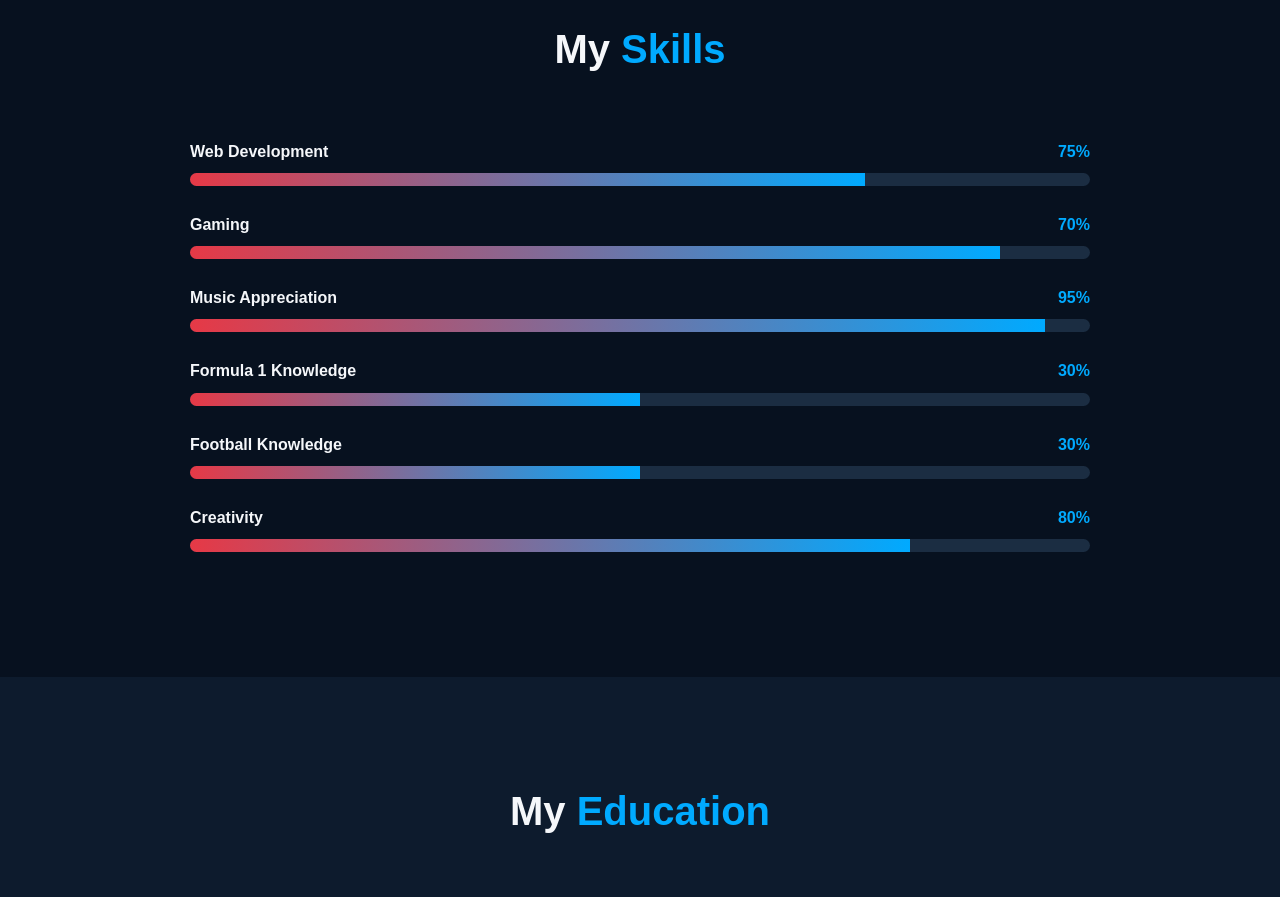
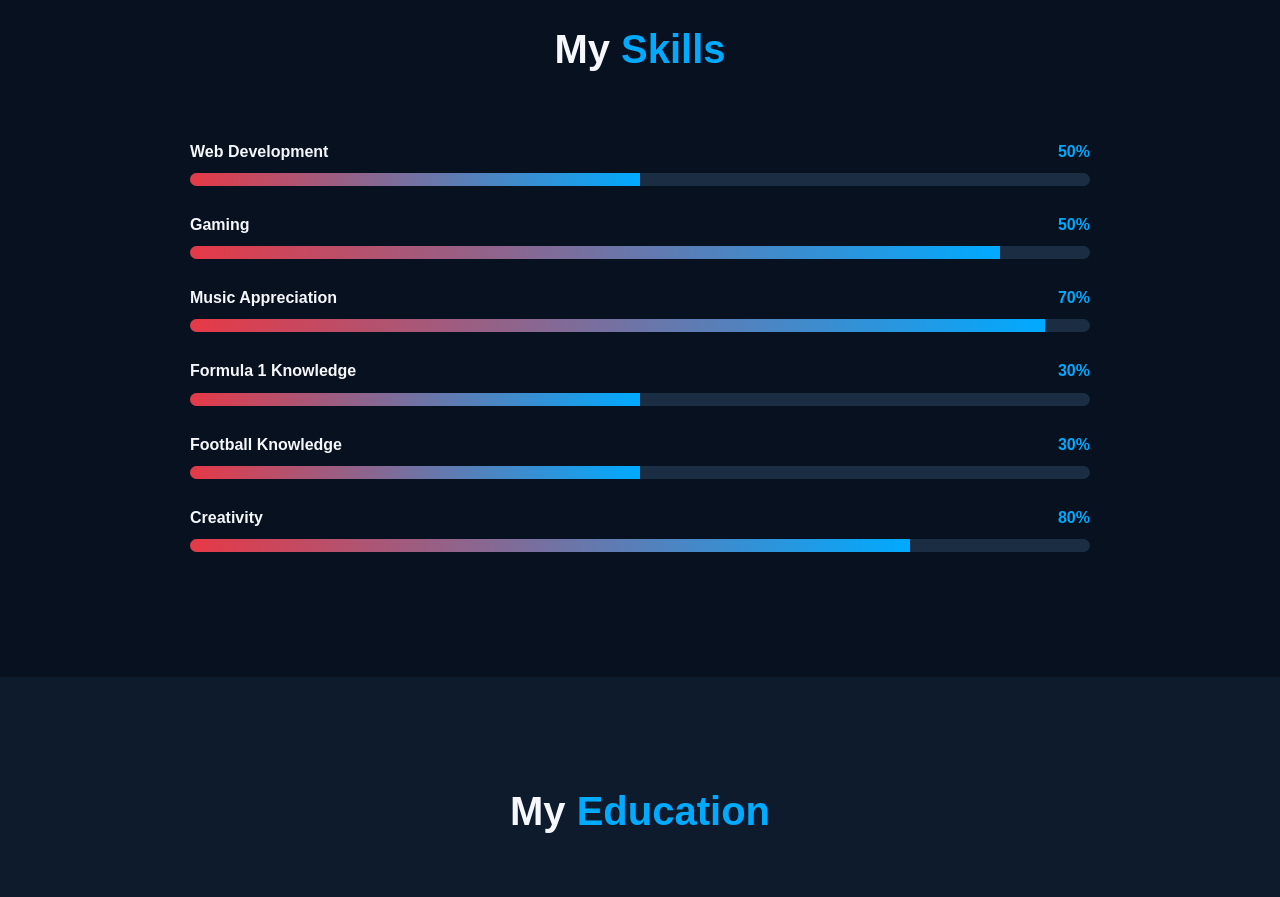
Before and after one commit to rustymanaa987-cloud/Rustymana-a, a plain HTML site: page index.html in a window 1280 px wide. Shown: the part 3700-4597 px from the top of the page. Drawn offline with Linux system fonts and the light colour scheme.

Commit message:
Update index.html

```diff
--- a/index.html
+++ b/index.html
@@ -1840,7 +1840,7 @@ My <span>Skills</span>
 
 <span>Web Development</span>
 
-<span>75%</span>
+<span>50%</span>
 
 </div>
 
@@ -1849,7 +1849,7 @@ My <span>Skills</span>
 
 <div class="skill-progress"
 
-data-width="75%">
+data-width="50%">
 
 </div>
 
@@ -1866,33 +1866,33 @@ data-width="75%">
 
 <span>Gaming</span>
 
+<span>50%</span>
+
+</div>
+
+
+<div class="skill-bar">
+
+<div class="skill-progress"
+
+data-width="90%">
+
+</div>
+
+</div>
+
+
+</div>
+
+
+<div class="skill">
+
+
+<div class="skill-title">
+
+<span>Music Appreciation</span>
+
 <span>70%</span>
-
-</div>
-
-
-<div class="skill-bar">
-
-<div class="skill-progress"
-
-data-width="90%">
-
-</div>
-
-</div>
-
-
-</div>
-
-
-<div class="skill">
-
-
-<div class="skill-title">
-
-<span>Music Appreciation</span>
-
-<span>95%</span>
 
 </div>
 
```
